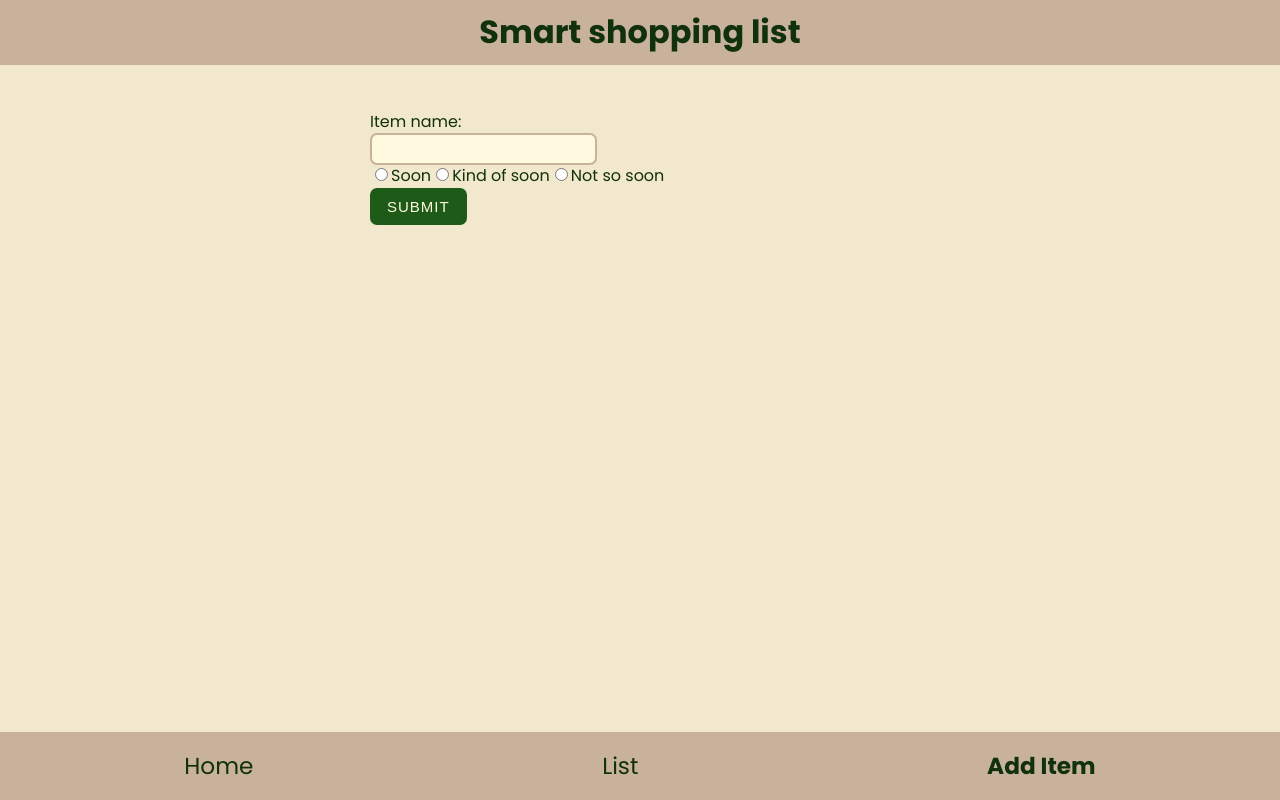
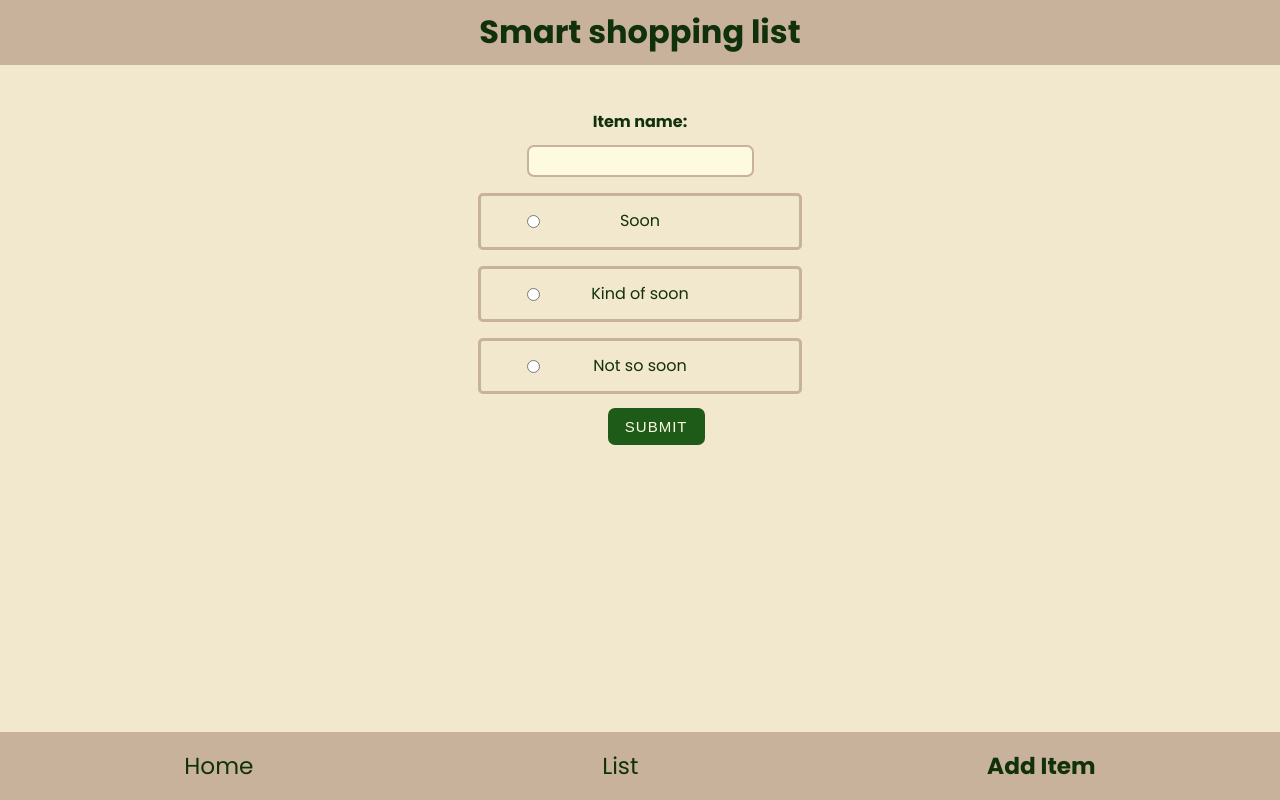
Before and after one commit to the-collab-lab/tcl-60-smart-shopping-list, a React (Vite) app: page /add-item in a window 1280 px wide. Built offline with nearby package versions, Linux system fonts and the light colour scheme; no server answers; the database is empty; sample sign-in values are in the browser's storage.

Commit message:
additemcss

```diff
--- /dev/null
+++ b/src/views/AddItem.css
@@ -0,0 +1,57 @@
+.addit {
+	font-weight: bolder;
+}
+.choose {
+	display: flex;
+	flex-direction: column;
+	/* text-align: center; */
+	justify-content: center;
+	align-items: center;
+}
+.radio {
+	position: relative;
+	top: 35px;
+	cursor: pointer;
+	left: -20%;
+}
+.radio:hover {
+	background-color: #1e5b18;
+	color: #c9b29b;
+	transform: scale(1.1);
+}
+.denote {
+	border: 3px solid #c9b29b;
+	border-radius: 5px;
+	padding: 14px;
+	width: 60%;
+}
+.addbg {
+	background-color: yellow;
+}
+.searchname {
+	margin-top: 12px;
+}
+.searchname:focus-visible {
+	outline: none !important;
+	border: 1px solid #eef1d8 !important;
+	box-shadow: 0 0 4px;
+}
+button {
+	margin-top: 14px;
+	justify-content: center;
+	position: relative;
+	left: 3%;
+	cursor: pointer;
+}
+.chooseform {
+	text-align: center;
+}
+.changebg {
+	background-color: pink;
+}
+.selected {
+	background-color: green;
+}
+.choose input[type='radio']:checked + label {
+	background-color: #eef1d8;
+}
--- a/src/views/AddItem.jsx
+++ b/src/views/AddItem.jsx
@@ -1,6 +1,7 @@
 import React, { useState, useEffect } from 'react';
 import { addItem } from '../api/firebase';
 import { useNavigate } from 'react-router-dom';
+import './AddItem.css';
 
 export function AddItem({ data, token }) {
 	const navigate = useNavigate();
@@ -50,7 +51,6 @@ export function AddItem({ data, token }) {
 
 	function handleChange(event) {
 		const { name, value } = event.target;
-
 		setFormData((prevFormData) => {
 			return {
 				...prevFormData,
@@ -58,6 +58,23 @@ export function AddItem({ data, token }) {
 			};
 		});
 	}
+
+	const radioButtons = document.querySelectorAll('.denote');
+	const labels = document.querySelectorAll('denote');
+
+	radioButtons.forEach((radioButton) => {
+		radioButton.addEventListener('change', () => {
+			labels.forEach((label) => {
+				if (label.htmlFor === radioButton.id) {
+					if (radioButton.checked) {
+						label.classList.add('changebg'); // Add the class if the radio button is selected
+					} else {
+						label.classList.remove('changebg'); // Remove the class if the radio button is not selected
+					}
+				}
+			});
+		});
+	});
 
 	async function handleSubmit(event) {
 		event.preventDefault();
@@ -85,46 +102,58 @@ export function AddItem({ data, token }) {
 	if (!token) return <p></p>;
 	return (
 		<>
-			<form onSubmit={handleSubmit}>
-				<label htmlFor="itemName">Item name:</label>
+			<form className="chooseform" onSubmit={handleSubmit}>
+				<label htmlFor="itemName" className="addit">
+					Item name:
+				</label>
 				<br />
 				<input
+					className="searchname"
 					type="text"
 					id="itemName"
 					onChange={handleChange}
 					name="itemName"
 					value={formData.itemName}
 				/>
-				<div>
+				<div className="choose">
 					<input
-						id="sevenDays"
+						className="radio"
+						id="sevenDays datenday"
 						name="daysUntilNextPurchase"
 						type="radio"
 						value="7"
 						checked={formData.daysUntilNextPurchase === '7'}
 						onChange={handleChange}
 					/>
-					<label htmlFor="sevenDays">Soon</label>
+					<label htmlFor="sevenDays" id="denote" className="denote">
+						Soon
+					</label>
 					<input
-						id="forteenDays"
+						className="radio"
+						id="forteenDays datenday"
 						name="daysUntilNextPurchase"
 						type="radio"
 						value="14"
 						checked={formData.daysUntilNextPurchase === '14'}
 						onChange={handleChange}
 					/>
-					<label htmlFor="forteenDays">Kind of soon</label>
+					<label htmlFor="forteenDays" id="denote" className="denote">
+						Kind of soon
+					</label>
 					<input
-						id="thirtyDays"
+						className="radio"
+						id="thirtyDays datenday"
 						name="daysUntilNextPurchase"
 						type="radio"
 						value="30"
 						checked={formData.daysUntilNextPurchase === '30'}
 						onChange={handleChange}
 					/>
-					<label htmlFor="thirtyDays">Not so soon</label>
+					<label htmlFor="thirtyDays" id="denote" className="denote">
+						Not so soon
+					</label>
 				</div>
-				<div>
+				<div className="btn">
 					<button>Submit</button>
 					{showMessage ? <p>{submissionStatus}</p> : null}
 				</div>
```
